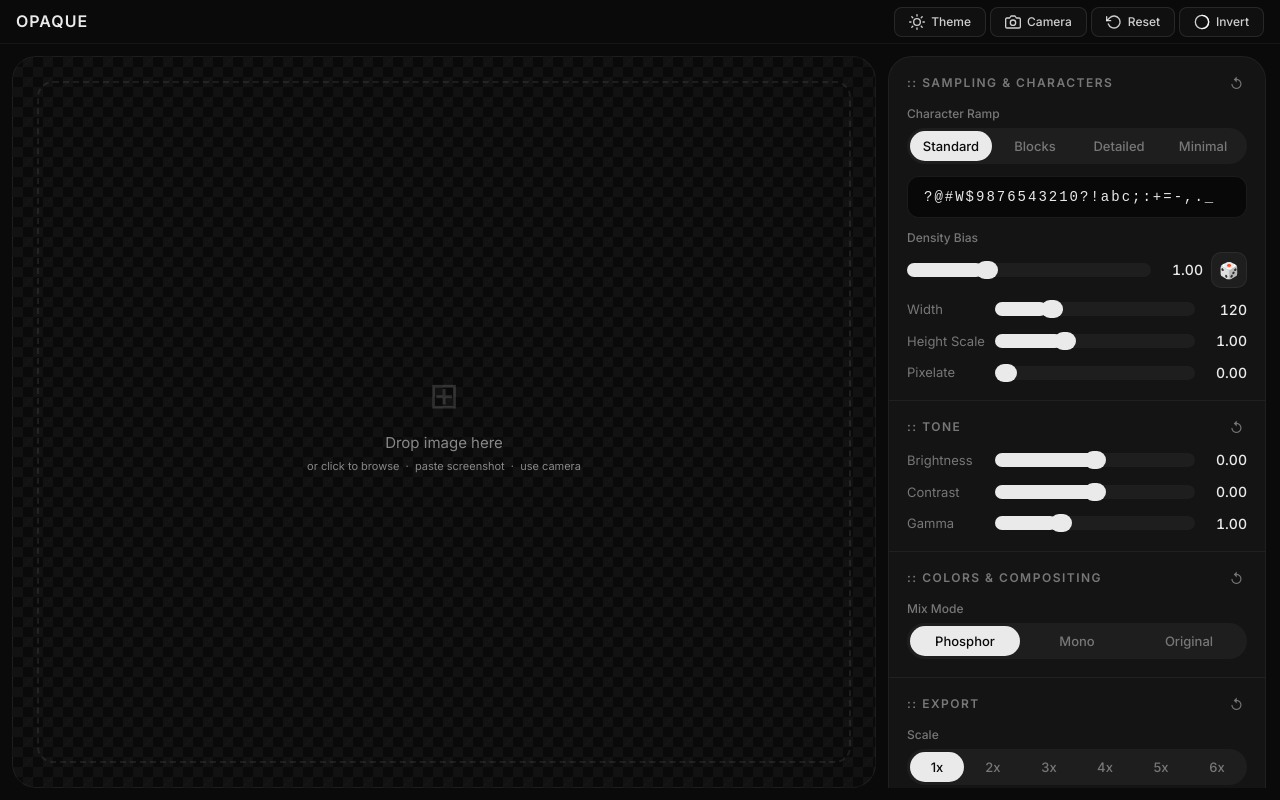
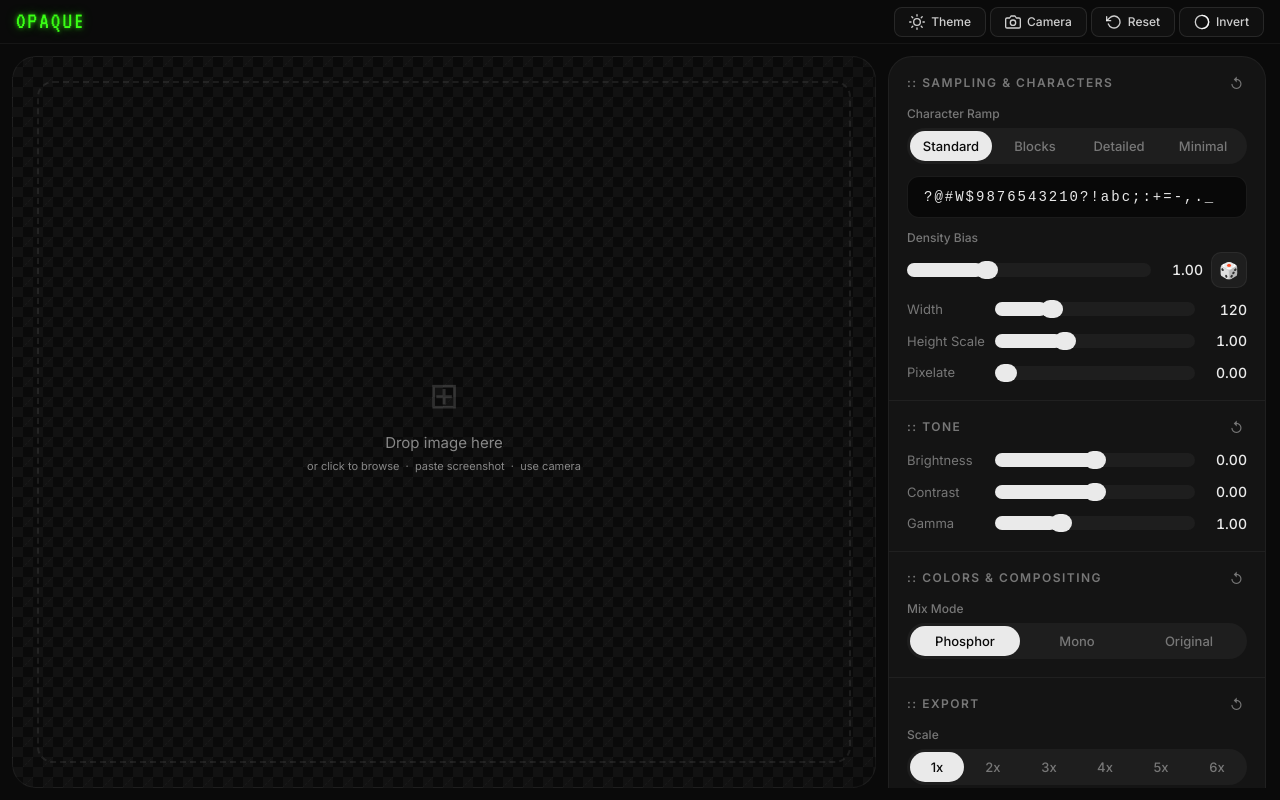
Before and after one commit to nafisalamkhan/Opaque, a React (Vite) app: page / in a window 1280 px wide. Built offline with nearby package versions, Linux system fonts and the light colour scheme.

Commit message:
green logo

```diff
--- a/src/App.css
+++ b/src/App.css
@@ -138,11 +138,13 @@
 }
 
 .logo {
-  font-size: 16px;
-  font-weight: 600;
-  color: var(--text-primary);
-  letter-spacing: 1px;
+  font-family: 'VT323', 'Courier New', monospace;
+  font-size: 24px;
+  font-weight: 500;
+  color: #39FF14;
+  letter-spacing: 2px;
   text-transform: uppercase;
+  text-shadow: 0 0 4px rgba(57, 255, 20, 0.7), 0 0 12px rgba(57, 255, 20, 0.4);
 }
 
 /* ─── Topbar Actions ─── */
```
